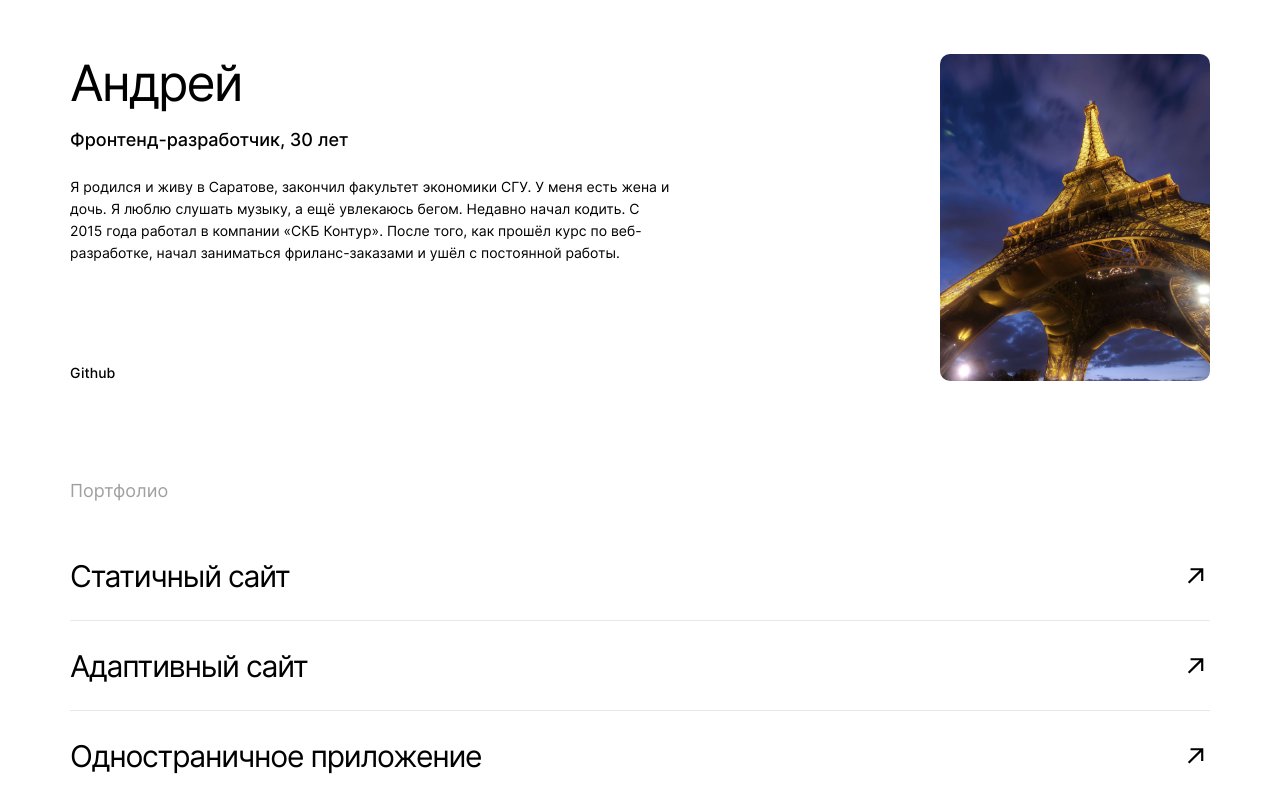
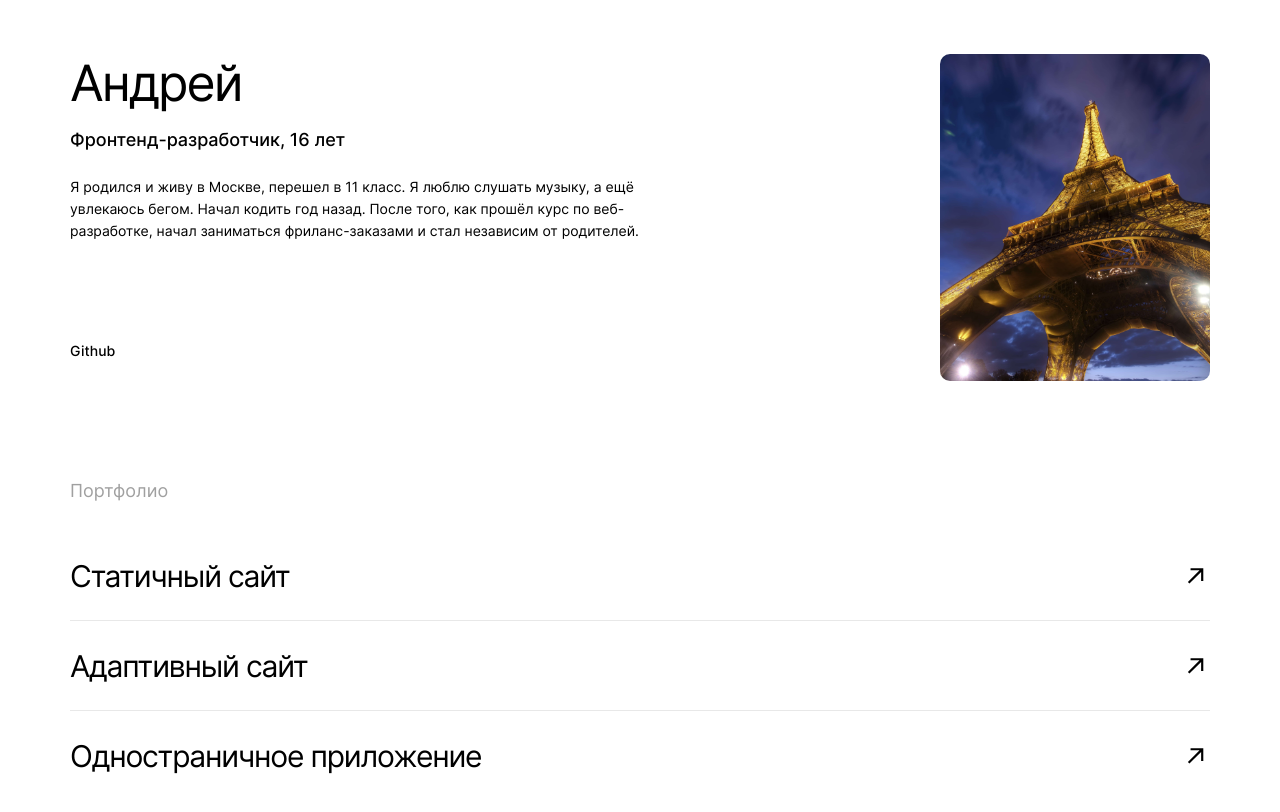
Before and after one commit to nedloz/movies-explorer-frontend, a React (Create React App) app: page / in a window 1280 px wide. Shown: the part 2040-2852 px from the top of the page. Built offline with nearby package versions, Linux system fonts and the light colour scheme; no server answers; the HTML template or start-up script is replaced by a standard one.

Commit message:
поправил текст обо мне

```diff
--- a/src/components/AboutMe/AboutMe.jsx
+++ b/src/components/AboutMe/AboutMe.jsx
@@ -10,9 +10,8 @@ function AboutMe() {
         <div className='about-me__main'>
           <div className='about-me__student-container'>
             <h3 className='about-me__student-name'>Андрей</h3>
-            <p className='about-me__student-description'>Фронтенд-разработчик, 30 лет</p>
-            <p className='about-me__student-about'>Я родился и живу в Саратове, закончил факультет экономики СГУ. У меня есть жена
-              и дочь. Я люблю слушать музыку, а ещё увлекаюсь бегом. Недавно начал кодить. С 2015 года работал в компании «СКБ Контур». После того, как прошёл курс по веб-разработке, начал заниматься фриланс-заказами и ушёл с постоянной работы.</p>
+            <p className='about-me__student-description'>Фронтенд-разработчик, 16 лет</p>
+            <p className='about-me__student-about'>Я родился и живу в Москве, перешел в 11 класс. Я люблю слушать музыку, а ещё увлекаюсь бегом. Начал кодить год назад. После того, как прошёл курс по веб-разработке, начал заниматься фриланс-заказами и стал независим от родителей.</p>
             <a className='about-me__link' href='https://github.com/nedloz' target='_blank' rel="noreferrer">Github</a>
           </div>
           <img className='about-me__image' src={studentpic} alt='фотография студента' />
```
